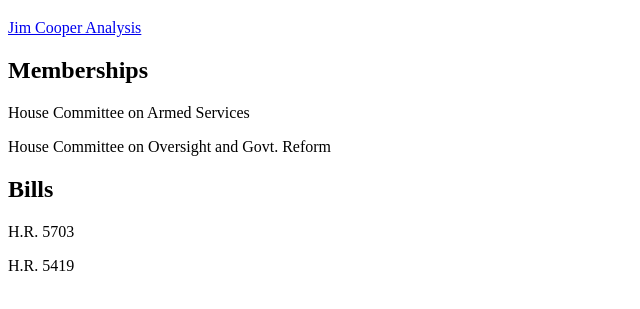
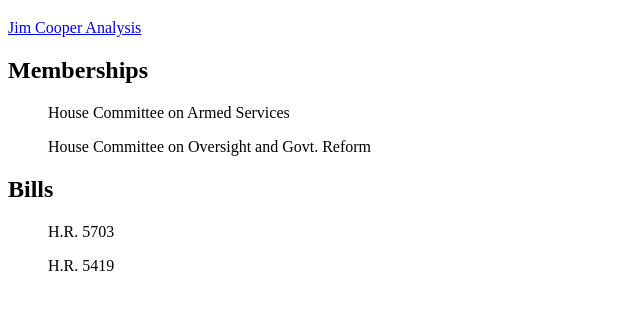
Before and after one commit to lsrichert/my-political-candidate, a plain HTML site: page index.html in a window 1280 px wide. Shown: the part 61-370 px from the top of the page, without its empty margins (0-640 px from the left). Drawn offline with Linux system fonts and the light colour scheme.

Commit message:
added lists

```diff
--- a/index.html
+++ b/index.html
@@ -13,15 +13,14 @@
 <body>
     <article>
         <h2>Memberships</h2>
-        <p>House Committee on Armed Services</p>
-        <p>House Committee on Oversight and Govt. Reform</p>
+        <ul>House Committee on Armed Services</ul>
+        <ul>House Committee on Oversight and Govt. Reform</ul>
     </article>
 
     <article>
         <h2>Bills</h2>
-        <p>H.R. 5703</p>
-        <p>H.R. 5419</p>
-
+        <ul>H.R. 5703</ul>
+        <ul>H.R. 5419</ul>
     </article>
 
 </body>
```
